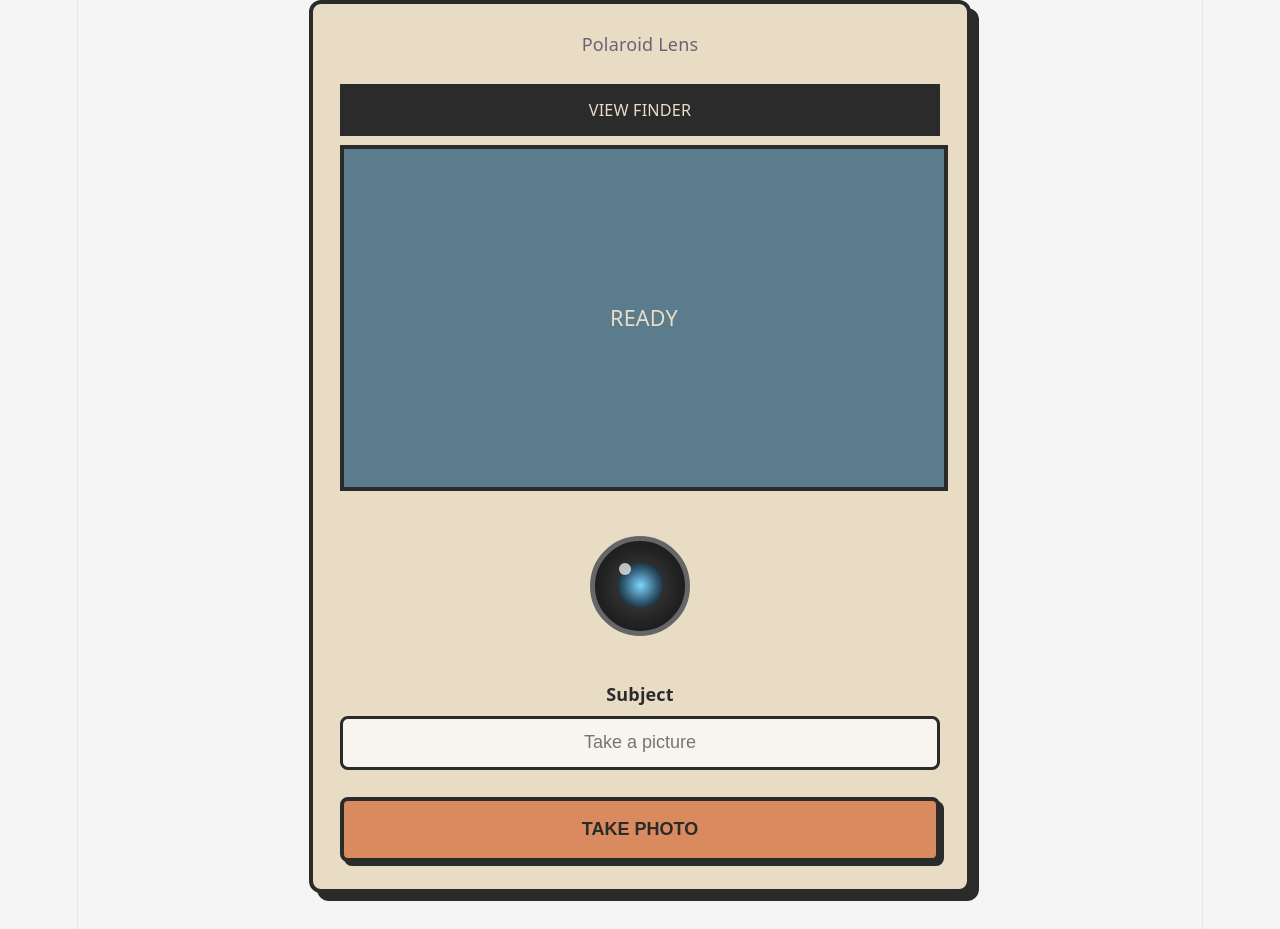
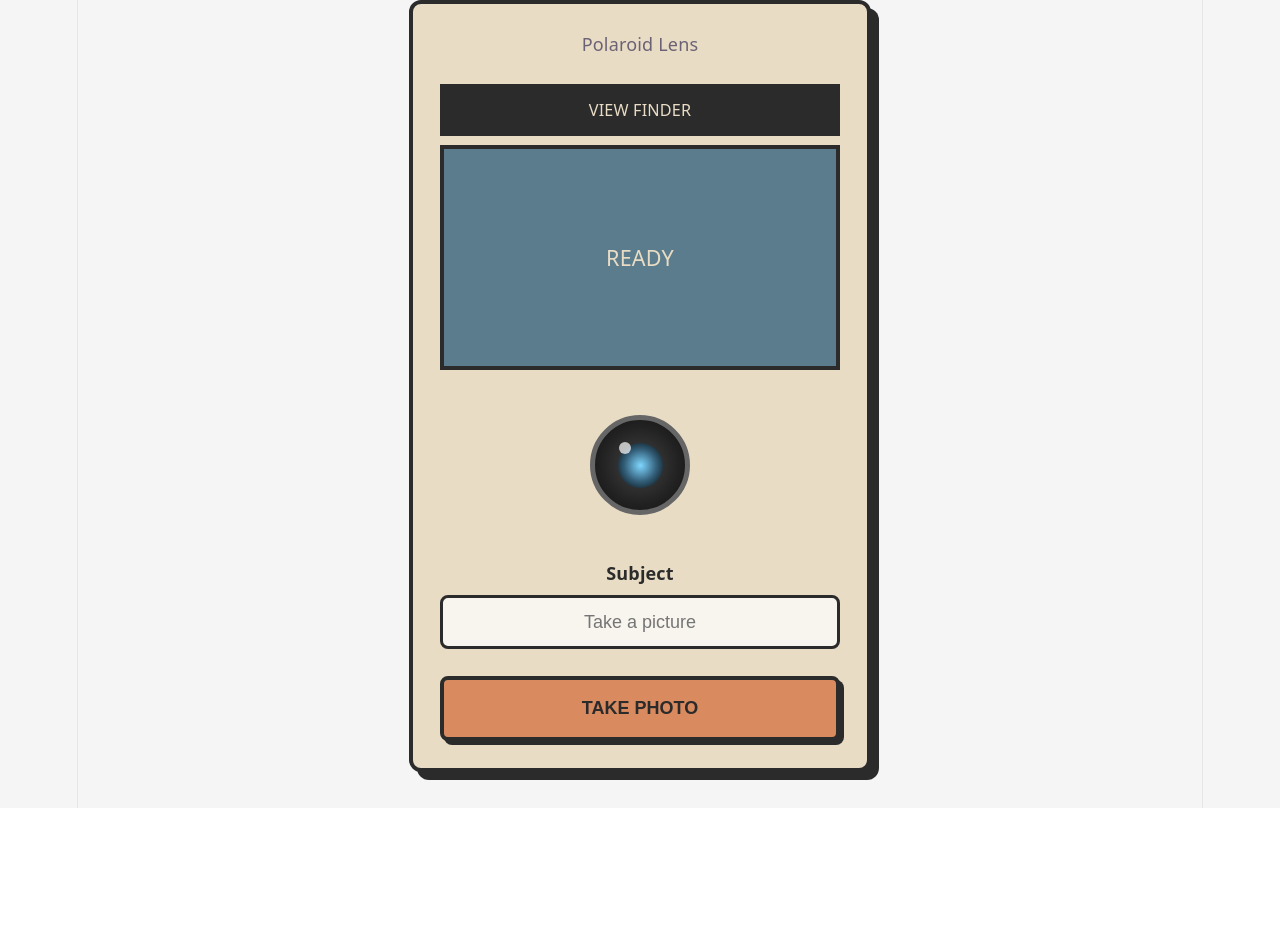
Before and after one commit to JackyL1030/Polaroid-Lens, a React (Vite) app: page / in a window 1280 px wide. After the commit the page ends 808 px from the top, so only its background shows below. Built offline with nearby package versions, Linux system fonts and the light colour scheme.

Commit message:
css touchup

```diff
--- a/src/styles/Camera.css
+++ b/src/styles/Camera.css
@@ -1,5 +1,5 @@
 .camera {
-  width: 600px;
+  width: 400px;
   max-width: 90vw;
   padding: 1.5rem;
   background-color: #e8dcc5;
--- a/src/styles/ViewFinder.css
+++ b/src/styles/ViewFinder.css
@@ -25,3 +25,9 @@
   color: #e8dcc5;
   font-size: 1.2rem;
 }
+
+.viewfinder-label,
+.screen {
+  width: 100%;
+  box-sizing: border-box;
+}
```
